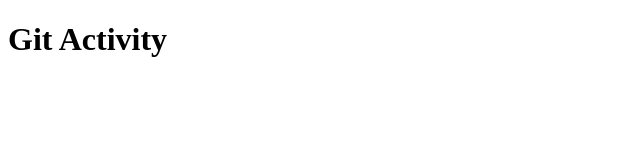
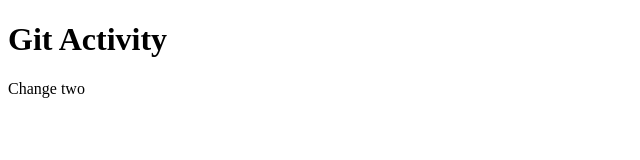
Before and after one commit to Elizabeth-Alvarez/git_test_dojo, a plain HTML site: page index.html in a window 1280 px wide. Shown: the full height of the page, 0-640 px from the left. Drawn offline with Linux system fonts and the light colour scheme.

Commit message:
added paragraph

```diff
--- a/index.html
+++ b/index.html
@@ -4,6 +4,7 @@
 </head>
 <body>
 	<h1>Git Activity</h1>
+	<p>Change two</p>
 
 </body>
 </html>
```
